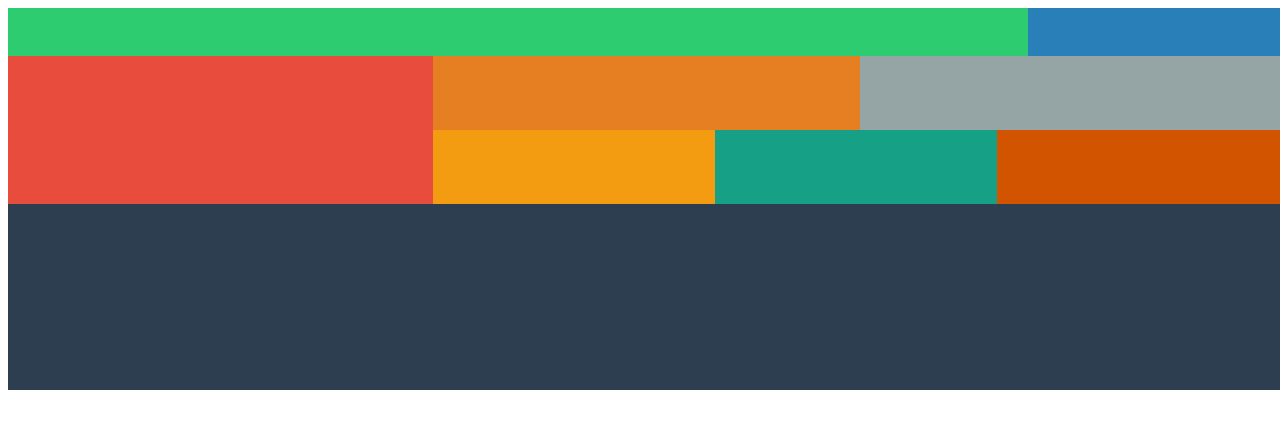
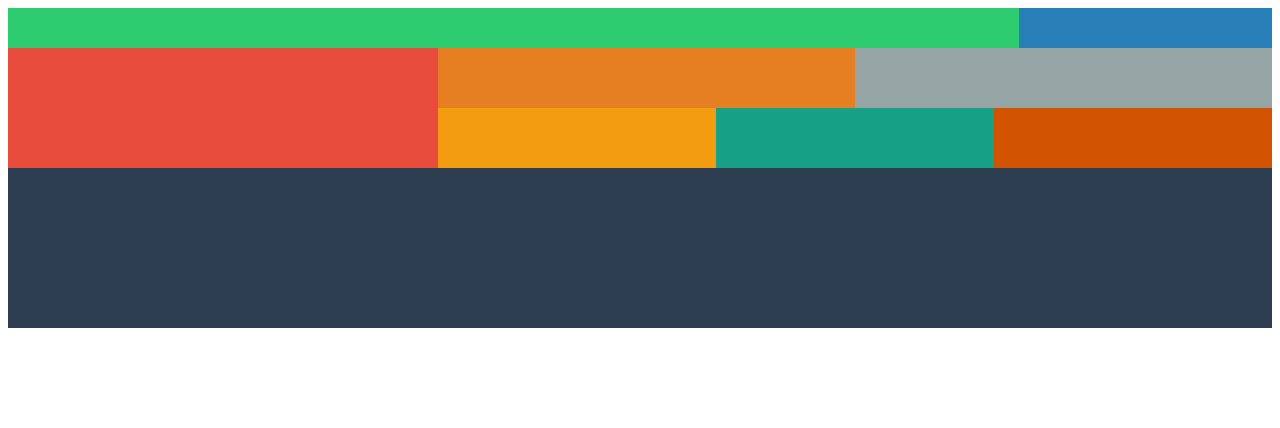
Before and after one commit to MickaelHm/CSS7, a plain HTML site: page CSS7/Index.html in a window 1280 px wide. Drawn offline with Linux system fonts and the light colour scheme.

Commit message:
correction float

```diff
--- a/CSS7/Index.html
+++ b/CSS7/Index.html
@@ -1,19 +1,20 @@
 <!DOCTYPE html>
 <html>
 <head>
-    <link rel="stylesheet" type="text/css" href="style.css" /> <!--Propriété CSS dans un fichier indépendant nommé "style.css"-->
+    <link rel="stylesheet" type="text/css" href="style.css" /> <!--Propriété CSS dans un "feuille de style" indépendante nommée "style.css"-->
+    <!--d'abord ajouter un dossier assets, puis y mettre dedans la feuille de style.css puis un dossier css. ne pas oublier de modifier le chemin dans href="assets/css/style.css"-->
     <meta charset="utf-8" />
     <title>Exercice 7</title>
 </head>
 <body>
-    <div class="case1"></div>
-    <div class="case2"></div>
-    <div class="case3"></div>
-    <div class="case4"></div>
-    <div class="case5"></div>
-    <div class="case6"></div>
-    <div class="case7"></div>
-    <div class="case8"></div>
-    <div class="case9"></div>
+    <div id="block1"></div>
+    <div id="block2"></div>
+    <div id="block3"></div>
+    <div id="block4"></div>
+    <div id="block5"></div>
+    <div id="block6"></div>
+    <div id="block7"></div>
+    <div id="block8"></div>
+    <div id="block9"></div>
 </body>
 </html>
--- a/CSS7/style.css
+++ b/CSS7/style.css
@@ -1,56 +1,57 @@
-.case1 { /*Vert clair*/
-    width: 1020px;
-    height: 48px;
-    background-color: #2ECC71;
+div {
+    float: left;
 }
-.case2 {/*Bleu foncé*/
-    width: 256px;
-    height: 48px;
-    background-color: #2980B9;
-    margin-left: 1020px;
-    margin-top: -48px;
+
+#block1 { /*# car référence a un id */
+    background: #2ECC71; /*On oublie pas le ; */
+    width: 80%;
+    height: 40px;
 }
-/*widht total 1276px*/
-.case3 { /*Rouge*/
-    width: 425px;
-    height: 148px;
-    background-color: #E74C3C;
+
+#block2 {
+    background: #2980B9;
+    width: 20%;
+    height: 40px;
 }
-.case4 {/*orange foncé*/
-    width: 427px;
-    height: 74px;
-    background-color: #E67E22;
-    margin-left: 425px;
-    margin-top: -148px;
+
+#block3 {
+    background: #E74C3C;
+    width: 34%;
+    height: 120px;
 }
-.case5 {/*orange clair*/
-    width: 282px;
-    height: 74px;
-    background-color: #F39C12;
-    margin-left: 425px;
+
+#block4 {
+    background: #E67E22;
+    width: 33%;
+    height: 60px;
 }
-.case6 { /*gris bleu*/
-    width: 424px;
-    height: 74px;
-    background-color: #95A5A6;
-    margin-left: 852px;
-    margin-top: -148px;
+
+#block5 {
+    background: #95A5A6;
+    width: 33%;
+    height: 60px;
 }
-.case7 { /*Vert bleu*/
-    width: 282px;
-    height: 74px;
-    background-color: #16A085;
-    margin-left: 707px;
+
+#block6 {
+    background: #F39C12;
+    width: 22%;
+    height: 60px;
 }
-.case8 { /*Marron*/
-    width: 287px;
-    height: 74px;
-    background-color: #D35400;
-    margin-left: 989px;
-    margin-top: -74px;
+
+#block7 {
+    background: #16A085;
+    width: 22%;
+    height: 60px;
 }
-.case9 { /*Bleu Marine*/
-    width: 1276px;
-    height: 186px;
-    background-color: #2C3E50;
+
+#block8 {
+    background: #D35400;
+    width: 22%;
+    height: 60px;
 }
+
+#block9 {
+    background: #2C3E50;
+    width: 100%;
+    height: 160px;
+}
```
Also changed, not shown: 2 other files.
